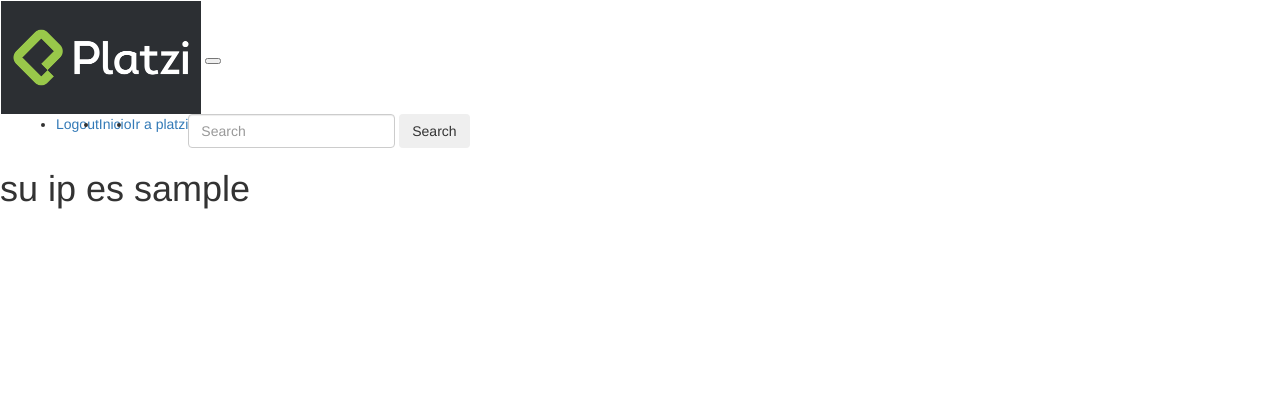
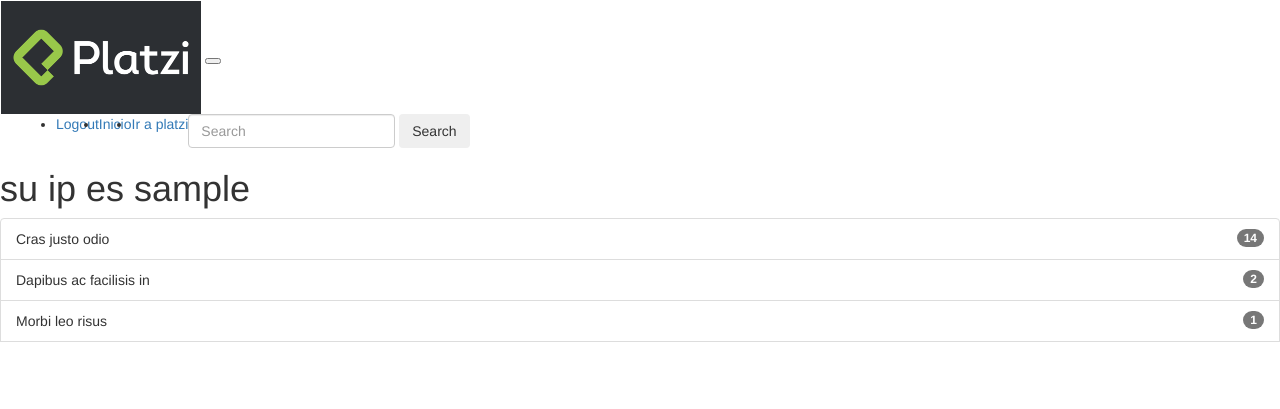
Before and after one commit to sarmijavier/TodoWithFlaskCourse, a Flask app: page /hello in a window 1280 px wide. Shown: the top 409 px of the page. Run offline with Flask 2, Linux system fonts and the light colour scheme; a user stored in the database is signed in; data that the repository does not hold is empty; some libraries are stand-ins or nearby versions.

Commit message:
todos till now

```diff
--- a/app/firestore_service.py
+++ b/app/firestore_service.py
@@ -19,3 +19,9 @@ def get_user(user_id):
 
 def get_todos(user_id):
     return db.collection(u'users').document(user_id).collection(u'todos').get()
+
+
+def delete_todo(user_id, todo_id):
+    todo_ref = db.collection(f'users/{user_id}/todos/{todo_id}')
+    todo_ref.delete()
+    #todo_ref = db.collection(u'users').document(user_id).collection('todos').document(todo_id)
--- a/app/templates/hello.html
+++ b/app/templates/hello.html
@@ -18,7 +18,19 @@
             Ir a inicio
         </a>
     {% endif %}
-
+    <ul class="list-group">
+        <li class="list-group-item d-flex justify-content-between align-items-center">
+          Cras justo odio
+          <span class="badge badge-primary badge-pill">14</span>
+        </li>
+        <li class="list-group-item d-flex justify-content-between align-items-center">
+          Dapibus ac facilisis in
+          <span class="badge badge-primary badge-pill">2</span>
+        </li>
+        <li class="list-group-item d-flex justify-content-between align-items-center">
+          Morbi leo risus
+          <span class="badge badge-primary badge-pill">1</span>
+        </li>
     <ul>
         {% for todo in todos %}
             {{ macros.render_todo(todo) }}
--- a/app/templates/macros.html
+++ b/app/templates/macros.html
@@ -1,3 +1,6 @@
 {% macro render_todo(todo) %}
-    <li>{{ todo.to_dict() }}:</li>
+    <li class="list-group-item d-flex justify-content-between align-items-center">
+        <span class="badge badge-primary badge-pill">Descripción: {{ todo.to_dict().done }}</span>
+        Descripción: {{ todo.to_dict().descripcion }}
+    </li>
 {% endmacro %}
--- a/main.py
+++ b/main.py
@@ -5,7 +5,7 @@ import unittest
 
 from app import create_app
 from app.forms import LoginForm
-from app.firestore_service import get_users, get_todos
+from app.firestore_service import get_users, get_todos, delete_todo
 
 
 app = create_app()
@@ -55,6 +55,15 @@ def hello():
 
 
 
+@app.route('/todos/delete/<todo_id>', methods=['POST'])
+def delete(todo_id):
+    user_id = current_user.id
+    delete_todo(user_id=user_id, todo_id=todo_id)
+
+    return redirect('hello')
+
+
+
 
 if __name__ == "__main__":
     app.run()
```
